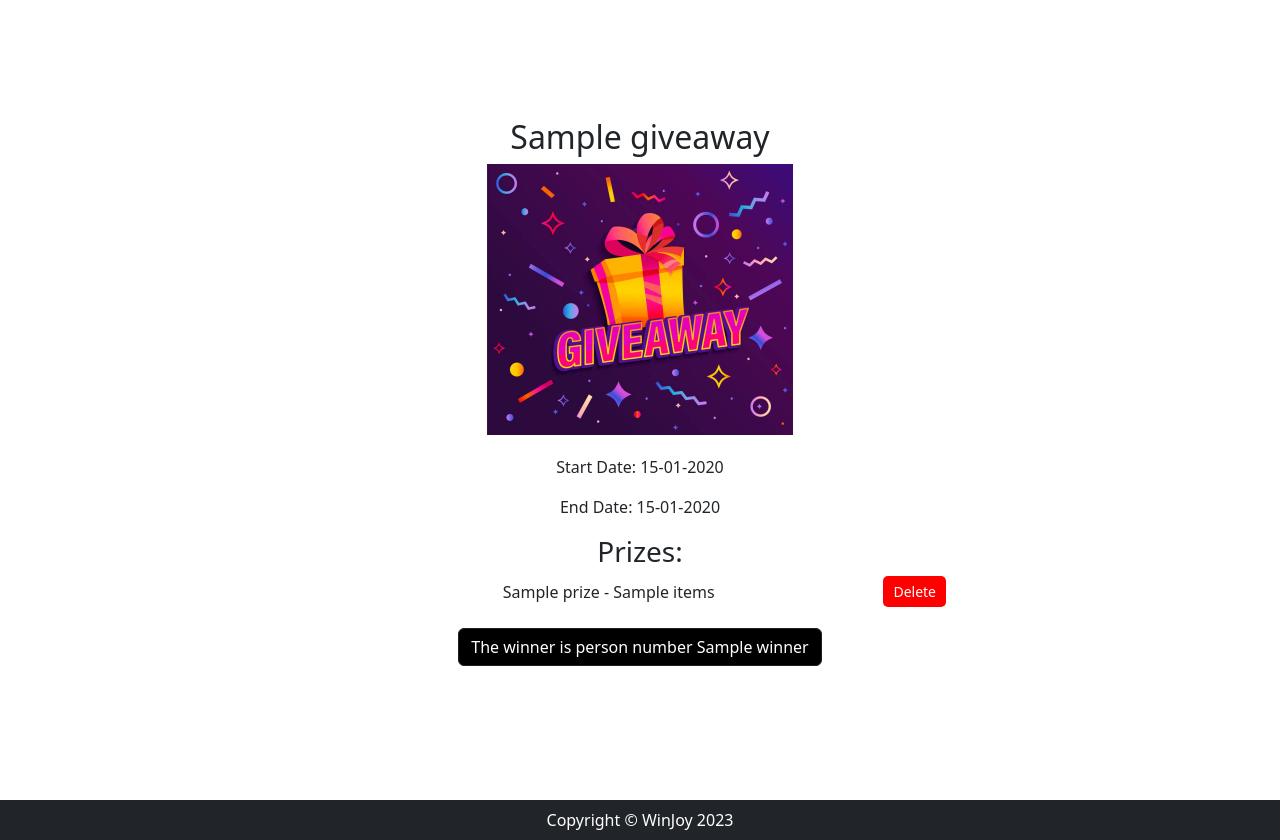
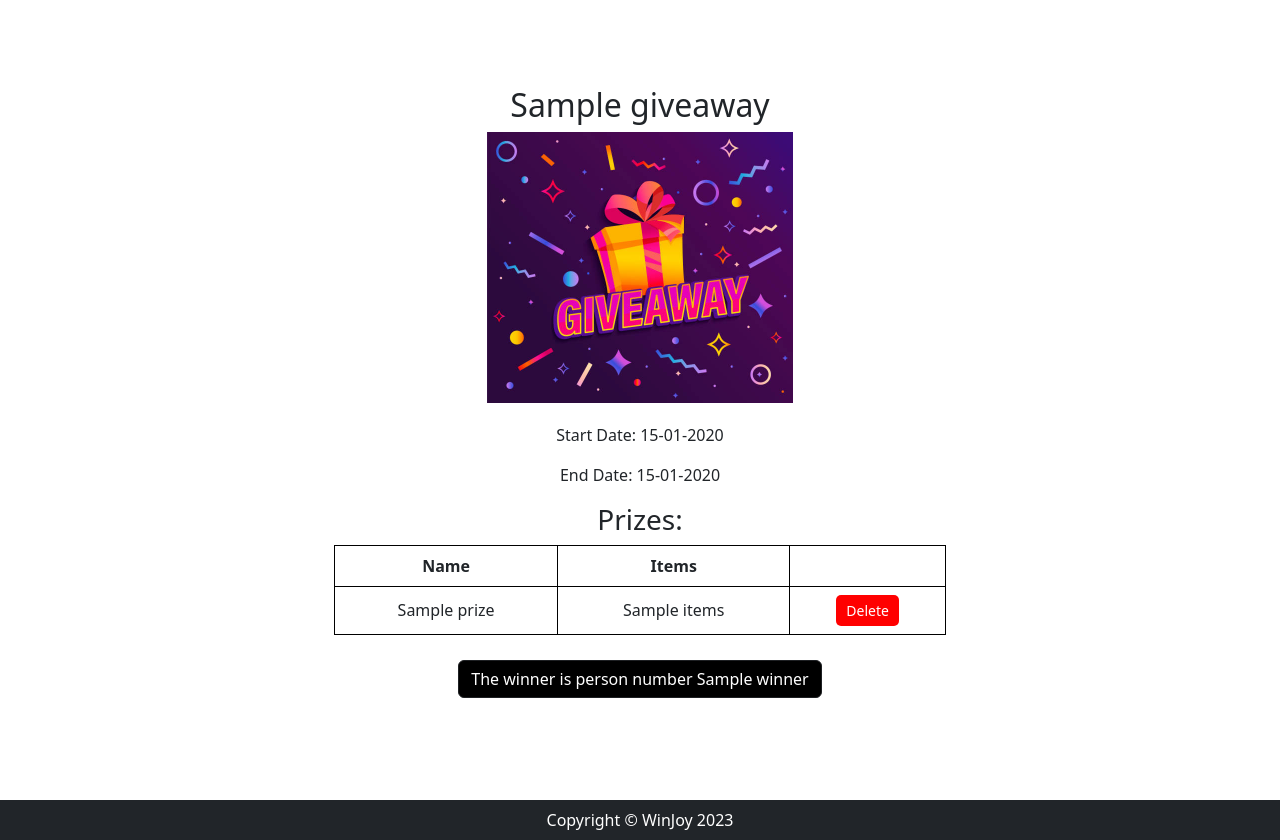
Before and after one commit to yosraLR/SymfonyProject, a Symfony app: template templates/main/giveaway.html.twig in a window 1280 px wide. Shown: the part 56-896 px from the top of the page. Run offline with Twig, Linux system fonts and the light colour scheme; the template is opened without the code that fills it: most values are stand-ins (such as "Sample title", 1, 10 or a date in 2020); some libraries are stand-ins or nearby versions.

Commit message:
giveaway page front

```diff
--- a/templates/main/giveaway.html.twig
+++ b/templates/main/giveaway.html.twig
@@ -13,33 +13,43 @@
             <p>End Date: {{ giveaway.endDate|date('d-m-Y') }}</p>
 
             <h3>Prizes:</h3>
-            <ul style="list-style-type: none; padding: 0;">
-                {% for prize in prizes %}
-                    <li style="margin-bottom: 10px;">
-                        <div style="display: flex; align-items: center;">
-                            <div style="flex-grow: 1;">{{ prize.name }} - {{ prize.items }}</div>
-                            <form method="POST" action="{{ path('delete_prize', {'prizeId': prize.id}) }}"  style="display: inline;">
-                                <button type="submit" class="btn btn-sm" style="background-color: red; color: white; padding: 5px 10px; border: none; border-radius: 5px;">Delete</button>
-                            </form>
-                        </div>
-                    </li>
-                {% endfor %}
-            </ul>
+            <table style="margin: 0 auto; width: 100%; border-collapse: collapse;">
+                <thead>
+                    <tr>
+                        <th style="border: 1px solid black; padding: 8px;">Name</th>
+                        <th style="border: 1px solid black; padding: 8px;">Items</th>
+                        <th style="border: 1px solid black; padding: 8px;"></th>
+                    </tr>
+                </thead>
+                <tbody>
+                    {% for prize in prizes %}
+                        <tr>
+                            <td style="border: 1px solid black; padding: 8px;">{{ prize.name }}</td>
+                            <td style="border: 1px solid black; padding: 8px;">{{ prize.items }}</td>
+                            <td style="border: 1px solid black; padding: 8px;">
+                                <form method="POST" action="{{ path('delete_prize', {'prizeId': prize.id}) }}" style="display: inline;">
+                                    <button type="submit" class="btn btn-sm" style="background-color: red; color: white; padding: 5px 10px; border: none; border-radius: 5px;">Delete</button>
+                                </form>
+                            </td>
+                        </tr>
+                    {% endfor %}
+                </tbody>
+            </table>
+
+            <div style="margin-top: 20px;"></div>
+
             {% if giveaway.winner is not null %}
                 <p class="btn btn-primary" style="background-color: black; margin-top: 5px;">The winner is person number {{ giveaway.winner }}</p>
             {% else %}
                 <a href="{{ path('prize', {'giveawayId': giveawayId}) }}" class="btn btn-primary" style="background-color: black;">Add prizes!</a>
 
                  {% if giveaway.getEndDate|date('Y-m-d') >= "now"|date('Y-m-d') %}
-                        <div class="btn btn-primary" style="background-color: red;">
-                        It's not over yet.
+                        <div class="btn btn-primary" style="background-color: red; pointer-events: none; opacity: 0.5;">
+                        End date not yet reached! Come back later to select the winner!
                         </div>
                         {% else %}
                         <a href="{{ path('winner', {'giveawayId': giveawayId}) }}" class="btn btn-primary" style="background-color: black;">Select Winner!</a>
                 {% endif %}
-
-                <a href="{{ path('winner', {'giveawayId': giveawayId}) }}" class="btn btn-primary" style="background-color: black;">Select Winner!</a>
-
             {% endif %}
 
         </div>
```
